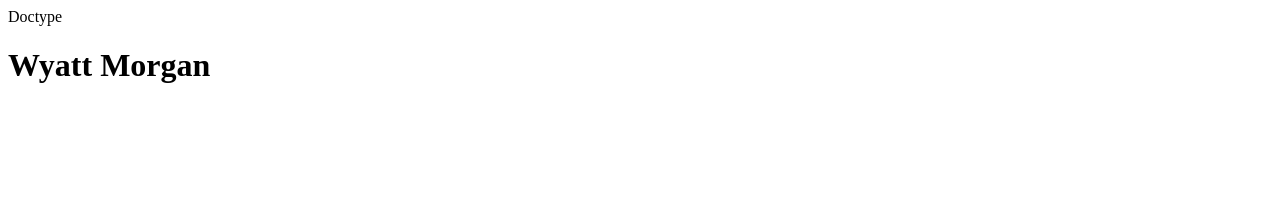
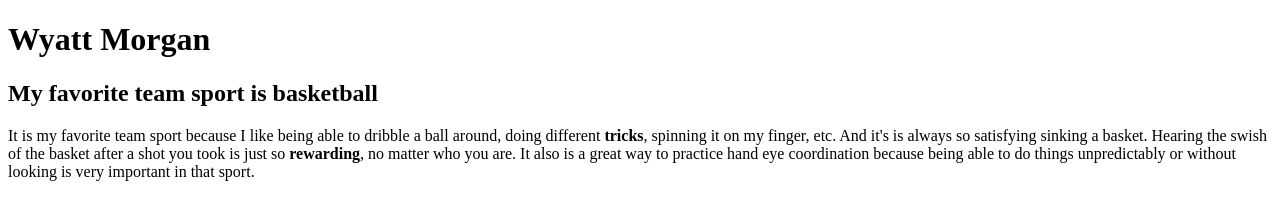
Before and after one commit to 44-563-Web-Apps-S23/44563-webapps-assignment-3-WyattMorgan20, a plain HTML site: page index.html in a window 1280 px wide. Drawn offline with Linux system fonts and the light colour scheme.

Commit message:
Added new header and paragraph
added heading with favorite team sport and paragraph describing why

```diff
--- a/index.html
+++ b/index.html
@@ -1,4 +1,4 @@
-Doctype
+<!DOCTYPE html>
 <html>
     <head>
 
@@ -6,6 +6,11 @@ Doctype
     </head>
     <body>
         <h1>Wyatt Morgan</h1>
+        <h2>My favorite team sport is basketball<h2></h2>
+        <p>It is my favorite team sport because I like being able to dribble a ball around, doing different <b>tricks</b>,
+            spinning it on my finger, etc. And it's is always so satisfying sinking a basket. Hearing the swish of the basket
+            after a shot you took is just so <b>rewarding</b>, no matter who you are. It also is a great way to practice hand eye
+            coordination because being able to do things unpredictably or without looking is very important in that sport.</p>
     </body>
 
 </html>
```
